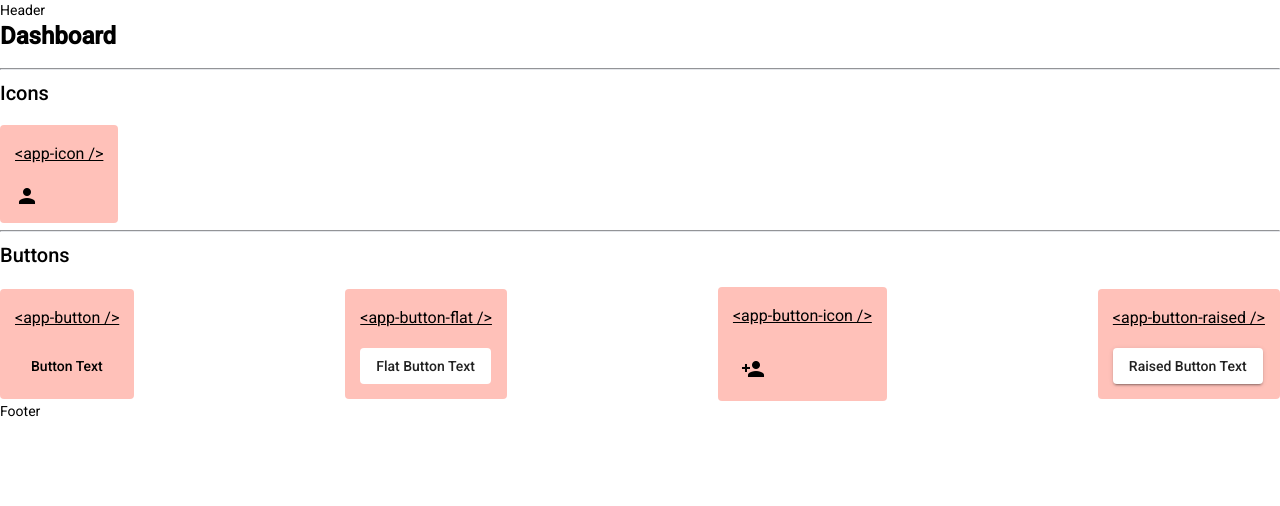
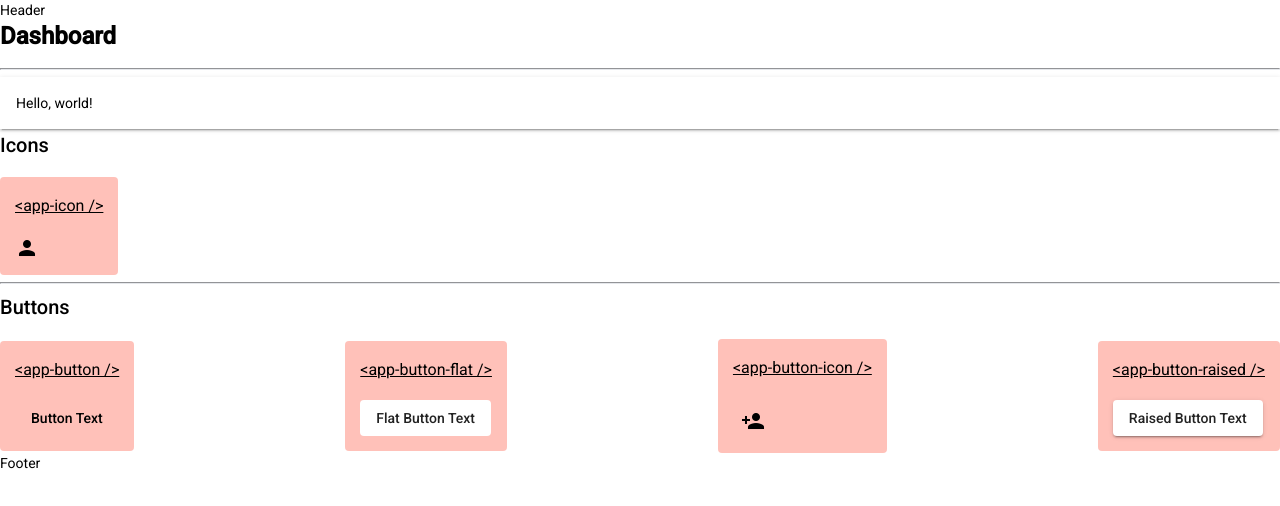
Before and after one commit to KyleStank/stankng, an Angular app: page /dashboard in a window 1280 px wide. Shown: the top 506 px of the page. Built offline with nearby package versions, Linux system fonts and the light colour scheme.

Commit message:
More shared component creation - Created app-card component - Added undefined type to IColor - Removed "primary" as default color in components

```diff
--- a/src/app/pages/dashboard-page/dashboard-page.component.html
+++ b/src/app/pages/dashboard-page/dashboard-page.component.html
@@ -2,6 +2,10 @@
   <strong>Dashboard</strong>
 </h1>
 <hr />
+
+<app-card>
+  Hello, world!
+</app-card>
 
 <h2>Icons</h2>
 <div class="row">
--- a/src/app/pages/dashboard-page/dashboard-page.module.ts
+++ b/src/app/pages/dashboard-page/dashboard-page.module.ts
@@ -2,6 +2,7 @@ import { CommonModule } from '@angular/common';
 import { NgModule } from '@angular/core';
 
 import { AppButtonsModule } from '@shared/app-buttons';
+import { AppCardsModule } from '@shared/app-cards';
 import { AppIconsModule } from '@shared/app-icons';
 import { DashboardRoutingModule } from './dashboard-page-routing.module';
 import { DashboardPageComponent } from './dashboard-page.component';
@@ -11,6 +12,7 @@ import { DashboardPageComponent } from './dashboard-page.component';
     CommonModule,
     DashboardRoutingModule,
     AppButtonsModule,
+    AppCardsModule,
     AppIconsModule
   ],
   declarations: [DashboardPageComponent]
--- a/src/app/shared/app-buttons/abstracts/app-material-button.abstract.component.ts
+++ b/src/app/shared/app-buttons/abstracts/app-material-button.abstract.component.ts
@@ -6,7 +6,7 @@ import { AbstractAppButton } from './app-button.abstract.component';
 @Directive()
 export class AbstractAppMaterialButton extends AbstractAppButton implements IColor, IDisableRipple {
   @Input()
-  color: string = 'primary';
+  color: string | undefined;
 
   @Input()
   disableRipple = false;
--- a/src/app/shared/app-buttons/components/app-button-icon/app-button-icon.component.ts
+++ b/src/app/shared/app-buttons/components/app-button-icon/app-button-icon.component.ts
@@ -12,7 +12,7 @@ import { AbstractAppMaterialButton } from '@shared/app-buttons/abstracts';
       [disableRipple]="disableRipple"
       (click)="onClick.emit($event)"
     >
-      <app-icon [color]="color">
+      <app-icon>
         <ng-content></ng-content>
       </app-icon>
     </button>
--- /dev/null
+++ b/src/app/shared/app-cards/app-cards.module.ts
@@ -0,0 +1,17 @@
+import { CommonModule } from '@angular/common';
+import { NgModule } from '@angular/core';
+import { MatCardModule } from '@angular/material/card';
+
+import { AppButtonsModule } from '@shared/app-buttons';
+import { AppCard } from './components';
+
+const exportedDeclarations: any[] = [
+  AppCard
+];
+
+@NgModule({
+  imports: [CommonModule, MatCardModule, AppButtonsModule],
+  declarations: exportedDeclarations,
+  exports: exportedDeclarations
+})
+export class AppCardsModule {}
--- /dev/null
+++ b/src/app/shared/app-cards/components/app-card/app-card.component.scss
@@ -0,0 +1,4 @@
+.app-card {
+  display: block;
+  padding: 16px;
+}
--- /dev/null
+++ b/src/app/shared/app-cards/components/app-card/app-card.component.ts
@@ -0,0 +1,13 @@
+import { ChangeDetectionStrategy, Component, ViewEncapsulation } from '@angular/core';
+
+@Component({
+  selector: 'app-card',
+  template: `<ng-content></ng-content>`,
+  styleUrls: ['app-card.component.scss'],
+  host: {
+    'class': 'app-card mat-elevation-z2'
+  },
+  changeDetection: ChangeDetectionStrategy.OnPush,
+  encapsulation: ViewEncapsulation.None
+})
+export class AppCard {}
--- /dev/null
+++ b/src/app/shared/app-cards/components/index.ts
@@ -0,0 +1 @@
+export * from './app-card/app-card.component';
--- /dev/null
+++ b/src/app/shared/app-cards/index.ts
@@ -0,0 +1,2 @@
+export * from './components';
+export * from './app-cards.module';
--- a/src/app/shared/app-icons/components/app-icon/app-icon.component.ts
+++ b/src/app/shared/app-icons/components/app-icon/app-icon.component.ts
@@ -24,7 +24,7 @@ import { IColor } from '@shared/interfaces';
 })
 export class AppIcon implements IColor {
   @Input()
-  color: string = 'primary';
+  color: string | undefined;
 
   @Input()
   inline: boolean = false;
--- a/src/app/shared/interfaces/color.interface.ts
+++ b/src/app/shared/interfaces/color.interface.ts
@@ -1,3 +1,3 @@
 export interface IColor {
-  color: string;
+  color: string | undefined;
 }
```
